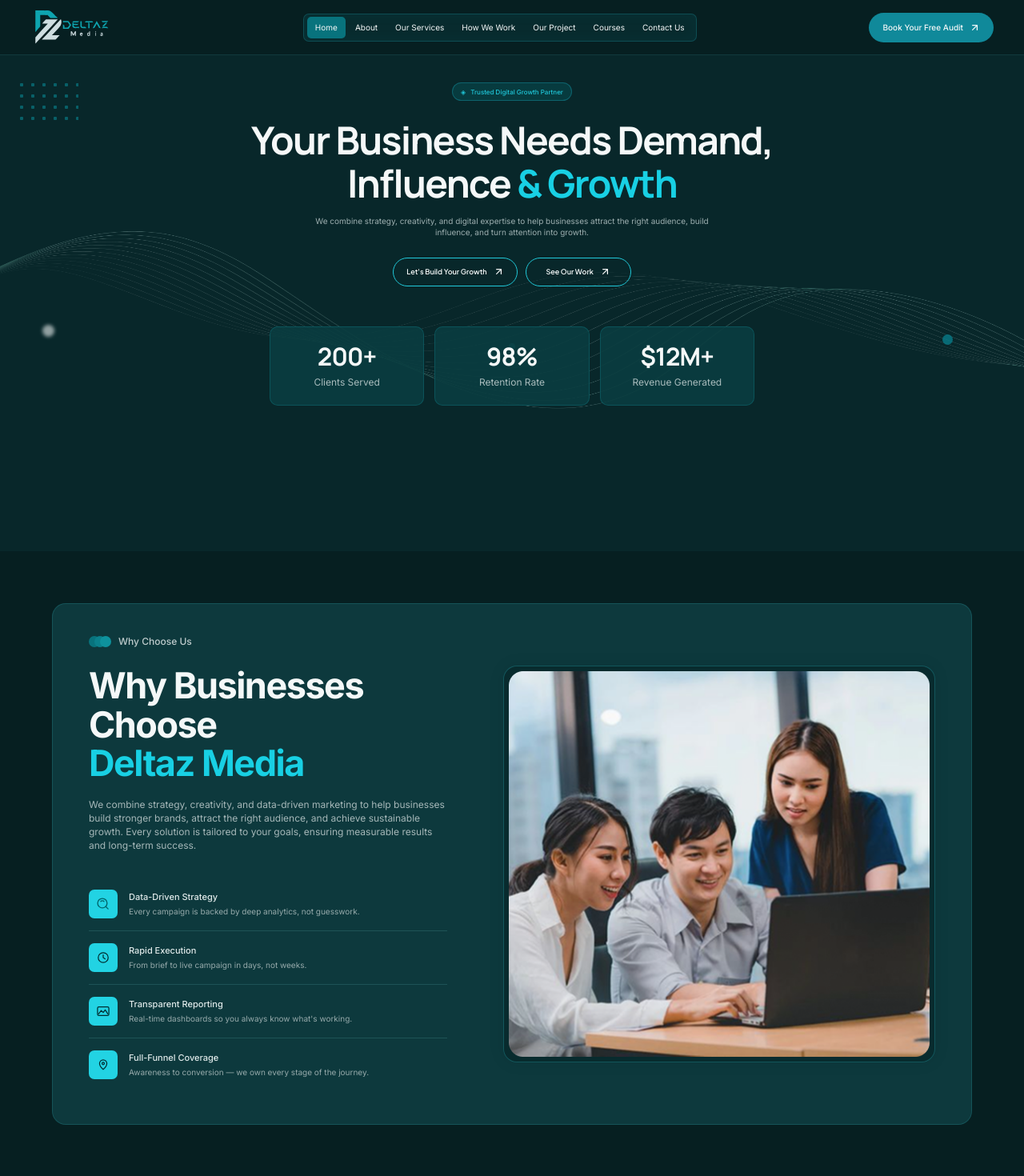
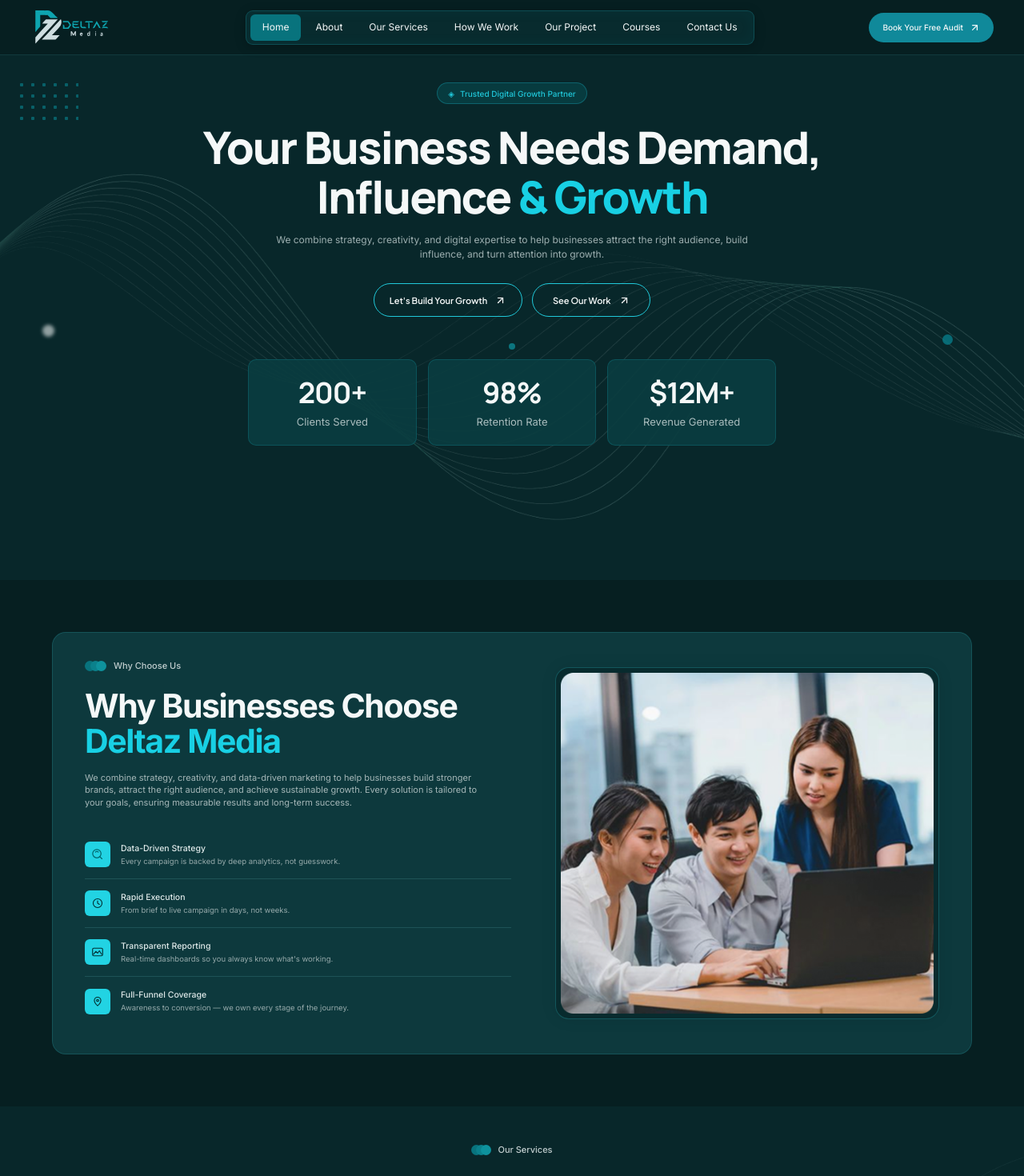
Before and after one commit to abdulbasit-10/Deltaz-Media-Website, a React (Vite) app: page / in a window 1280 px wide. Shown: the top 1470 px of the page at 80% size. Built offline with nearby package versions, Linux system fonts and the light colour scheme.

Commit message:
Update homepage design mistakes and sections

```diff
--- a/src/components/Header.jsx
+++ b/src/components/Header.jsx
@@ -37,15 +37,15 @@ function Header() {
           aria-label="Main navigation"
           className="
             hidden
-            h-[35px]
+            h-[43px]
             items-center
-            gap-[2px]
-            rounded-[7px]
+            gap-[3px]
+            rounded-[9px]
             border
             border-[#147681]/45
             bg-[#082B2E]
-            p-[4px]
-            shadow-[inset_0_0_18px_rgba(21,174,187,0.05)]
+            p-[5px]
+            shadow-[0_3px_14px_rgba(0,0,0,0.22),inset_0_0_18px_rgba(21,174,187,0.05)]
             lg:flex
           "
         >
@@ -55,14 +55,14 @@ function Header() {
               href={item.href}
               className={`
                 flex
-                h-[27px]
+                h-[33px]
                 items-center
                 justify-center
                 whitespace-nowrap
-                rounded-[5px]
-                px-[10px]
+                rounded-[6px]
+                px-[15px]
                 font-['Inter']
-                text-[10px]
+                text-[12px]
                 font-normal
                 leading-none
                 transition-colors
--- a/src/components/Hero.jsx
+++ b/src/components/Hero.jsx
@@ -6,7 +6,7 @@ function Hero() {
     <section
       className="
         relative
-        h-[620px]
+        h-[656px]
         w-full
         overflow-hidden
         bg-[#08272A]
@@ -19,11 +19,12 @@ function Hero() {
   className="
     pointer-events-none
     absolute
-          inset-x-0
-          top-[126px]
+    left-1/2
+    top-[-35px]
     z-0
-          h-[330px]
-          overflow-hidden
+    w-full
+    -translate-x-1/2
+    opacity-65
   "
 >
   <img
@@ -34,11 +35,11 @@ function Hero() {
       absolute
       left-1/2
       top-0
-            h-full
-            w-full
-            min-w-[1000px]
+      h-auto
+      w-[100vw]
+      max-w-none
       -translate-x-1/2
-            object-fill
+      object-contain
     "
   />
 </div>
@@ -143,23 +144,23 @@ function Hero() {
         <div
           className="
             inline-flex
-            h-[23px]
+            h-[27px]
             items-center
             justify-center
-            gap-[6px]
+            gap-[7px]
             rounded-full
             border
             border-[#1596A4]/45
             bg-[#073B3F]
-            px-[10px]
+            px-[13px]
             font-['Inter']
-            text-[8px]
+            text-[10px]
             font-medium
             leading-none
             text-[#20C7D9]
           "
         >
-          <span className="text-[8px]">◈</span>
+          <span className="text-[10px]">◈</span>
 
           <span>
             Trusted Digital Growth Partner
@@ -172,16 +173,16 @@ function Hero() {
             ======================================================= */}
         <h1
   className="
-            mt-[22px]
-            max-w-[850px]
+    mt-[23px]
+    max-w-[950px]
     font-['Manrope']
-            text-[43px]
-            font-bold
-            leading-[1.12]
-            tracking-[-1.7px]
+    text-[48px]
+    font-extrabold
+    leading-[1.1]
+    tracking-[-2px]
     text-[#F5F8F8]
-            sm:text-[47px]
-            lg:text-[48px]
+    sm:text-[53px]
+    lg:text-[56px]
   "
 >
           Your Business Needs Demand,
@@ -198,14 +199,14 @@ function Hero() {
             ======================================================= */}
         <p
           className="
-            mt-[13px]
-            max-w-[500px]
+            mt-[15px]
+            max-w-[600px]
             font-['Inter']
-            text-[9px]
+            text-[11px]
             font-normal
-            leading-[1.45]
+            leading-[1.5]
             text-[#9DAFB0]
-            sm:text-[10px]
+            sm:text-[12px]
           "
         >
           We combine strategy, creativity, and digital expertise to help
@@ -219,38 +220,32 @@ function Hero() {
             ======================================================= */}
         <div
           className="
-            mt-[24px]
+            mt-[27px]
             flex
             items-center
             justify-center
-            gap-[10px]
+            gap-[12px]
           "
         >
           {/* =====================================================
               BUILD YOUR GROWTH
-
-              DEFAULT:
-              Transparent
-
-              HOVER:
-              Green
               ===================================================== */}
           <a
             href="#contact"
             className="
               group
               inline-flex
-              h-[36px]
+              h-[42px]
               items-center
               justify-center
-              gap-[8px]
+              gap-[9px]
               rounded-full
               border
               border-[#20C9D9]
               bg-transparent
-              px-[16px]
+              px-[19px]
               font-['Plus_Jakarta_Sans']
-              text-[9px]
+              text-[11px]
               font-semibold
               leading-none
               text-white
@@ -271,8 +266,8 @@ function Hero() {
               alt=""
               aria-hidden="true"
               className="
-                h-[13px]
-                w-[13px]
+                h-[15px]
+                w-[15px]
                 object-contain
                 transition-transform
                 duration-200
@@ -284,30 +279,24 @@ function Hero() {
 
           {/* =====================================================
               SEE OUR WORK
-
-              DEFAULT:
-              Transparent
-
-              HOVER:
-              Green
               ===================================================== */}
           <a
             href="#project"
             className="
               group
               inline-flex
-              h-[36px]
-              min-w-[132px]
+              h-[42px]
+              min-w-[148px]
               items-center
               justify-center
-              gap-[8px]
+              gap-[9px]
               rounded-full
               border
               border-[#20C9D9]
               bg-transparent
-              px-[16px]
+              px-[19px]
               font-['Plus_Jakarta_Sans']
-              text-[9px]
+              text-[11px]
               font-semibold
               leading-none
               text-white
@@ -328,8 +317,8 @@ function Hero() {
               alt=""
               aria-hidden="true"
               className="
-                h-[13px]
-                w-[13px]
+                h-[15px]
+                w-[15px]
                 object-contain
                 transition-transform
                 duration-200
@@ -345,12 +334,12 @@ function Hero() {
             ======================================================= */}
         <div
           className="
-            mt-[50px]
+            mt-[53px]
             grid
             w-full
-            max-w-[606px]
+            max-w-[660px]
             grid-cols-1
-            gap-[13px]
+            gap-[14px]
             sm:grid-cols-3
           "
         >
@@ -379,7 +368,7 @@ function StatCard({ number, label }) {
     <div
       className="
         flex
-        h-[99px]
+        h-[108px]
         flex-col
         items-center
         justify-center
@@ -392,10 +381,10 @@ function StatCard({ number, label }) {
       <strong
         className="
           font-['Manrope']
-          text-[31px]
+          text-[36px]
           font-bold
           leading-none
-          tracking-[-0.8px]
+          tracking-[-1px]
           text-[#F5F8F8]
         "
       >
@@ -404,9 +393,9 @@ function StatCard({ number, label }) {
 
       <span
         className="
-          mt-[11px]
+          mt-[12px]
           font-['Inter']
-          text-[12px]
+          text-[13px]
           font-normal
           leading-none
           text-[#A9BCBD]
--- a/src/components/SuccessStories.jsx
+++ b/src/components/SuccessStories.jsx
@@ -287,7 +287,7 @@ function SuccessStories() {
                 text-[8px]
                 font-semibold
                 leading-none
-                !text-black
+                !text-[#0B8995]
                 transition-all
                 duration-200
                 hover:bg-[#18D0E4]
@@ -400,7 +400,7 @@ function SuccessStories() {
               text-[9px]
               font-semibold
               leading-none
-              !text-black
+              !text-[#0B8995]
               transition-all
               duration-200
               hover:bg-[#18D0E4]
@@ -659,7 +659,7 @@ function SuccessStories() {
                 text-[8px]
                 font-semibold
                 leading-none
-                !text-black
+                !text-[#0B8995]
                 transition-all
                 duration-200
                 hover:bg-[#18D0E4]
--- a/src/components/WhyChooseUs.jsx
+++ b/src/components/WhyChooseUs.jsx
@@ -23,7 +23,8 @@ const reasons = [
   {
     icon: fullCoverageIcon,
     title: "Full-Funnel Coverage",
-    description: "Awareness to conversion — we own every stage of the journey.",
+    description:
+      "Awareness to conversion — we own every stage of the journey.",
   },
 ];
 
@@ -46,20 +47,20 @@ function WhyChooseUs() {
         className="
           mx-auto
           flex
-          min-h-[540px]
+          min-h-[500px]
           w-full
-          max-w-[1320px]
+          max-w-[1200px]
           overflow-hidden
           rounded-[17px]
           border
           border-[#1A6267]/65
           bg-[#0D393D]
-          px-[35px]
-          py-[35px]
-          sm:px-[40px]
-          sm:py-[40px]
-          lg:px-[45px]
-          lg:py-[40px]
+          px-[30px]
+          py-[30px]
+          sm:px-[35px]
+          sm:py-[35px]
+          lg:px-[40px]
+          lg:py-[35px]
         "
       >
         <div
@@ -67,11 +68,11 @@ function WhyChooseUs() {
             flex
             w-full
             flex-col
-            gap-[45px]
+            gap-[40px]
             lg:flex-row
             lg:items-center
             lg:justify-between
-            lg:gap-[70px]
+            lg:gap-[55px]
           "
         >
           {/* LEFT CONTENT */}
@@ -80,7 +81,7 @@ function WhyChooseUs() {
               flex
               w-full
               flex-col
-              lg:max-w-[590px]
+              lg:max-w-[535px]
               lg:flex-1
             "
           >
@@ -91,7 +92,7 @@ function WhyChooseUs() {
                 items-center
                 gap-[9px]
                 font-['Inter']
-                text-[12px]
+                text-[11px]
                 font-medium
                 leading-none
                 text-[#C0CDCE]
@@ -99,9 +100,9 @@ function WhyChooseUs() {
             >
               {/* Actual visual label */}
               <span className="flex items-center">
-                <span className="h-[14px] w-[14px] rounded-full bg-[#08737D]" />
-                <span className="-ml-[7px] h-[14px] w-[14px] rounded-full bg-[#0B818C]" />
-                <span className="-ml-[7px] h-[14px] w-[14px] rounded-full bg-[#0E929D]" />
+                <span className="h-[13px] w-[13px] rounded-full bg-[#08737D]" />
+                <span className="-ml-[6px] h-[13px] w-[13px] rounded-full bg-[#0B818C]" />
+                <span className="-ml-[6px] h-[13px] w-[13px] rounded-full bg-[#0E929D]" />
               </span>
 
               <span>Why Choose Us</span>
@@ -110,15 +111,15 @@ function WhyChooseUs() {
             {/* Heading */}
             <h2
               className="
-                mt-[24px]
+                mt-[21px]
                 font-['Plus Jakarta Sans']
-                text-[40px]
+                text-[36px]
                 font-bold
                 leading-[1.08]
-                tracking-[-1.5px]
+                tracking-[-1.4px]
                 text-[#F4F8F8]
-                sm:text-[43px]
-                lg:text-[45px]
+                sm:text-[39px]
+                lg:text-[41px]
               "
             >
               Why Businesses Choose
@@ -129,14 +130,13 @@ function WhyChooseUs() {
             {/* Description */}
             <p
               className="
-                mt-[18px]
-                max-w-[545px]
+                mt-[16px]
+                max-w-[500px]
                 font-['Inter']
-                text-[12px]
+                text-[11px]
                 font-normal
                 leading-[1.42]
                 text-[#A5B7B8]
-                sm:text-[12px]
               "
             >
               We combine strategy, creativity, and data-driven marketing to
@@ -147,16 +147,16 @@ function WhyChooseUs() {
             </p>
 
             {/* Reasons */}
-            <div className="mt-[32px] flex w-full flex-col">
+            <div className="mt-[27px] flex w-full flex-col">
               {reasons.map((reason, index) => (
                 <div
                   key={reason.title}
                   className={`
                     flex
-                    min-h-[67px]
+                    min-h-[61px]
                     w-full
                     items-center
-                    gap-[14px]
+                    gap-[13px]
                     ${
                       index !== reasons.length - 1
                         ? "border-b border-[#2A6468]/60"
@@ -170,8 +170,8 @@ function WhyChooseUs() {
                     alt=""
                     aria-hidden="true"
                     className="
-                      h-[36px]
-                      w-[36px]
+                      h-[32px]
+                      w-[32px]
                       shrink-0
                       object-contain
                     "
@@ -182,7 +182,7 @@ function WhyChooseUs() {
                     <span
                       className="
                         font-['Inter']
-                        text-[11px]
+                        text-[10.5px]
                         font-medium
                         leading-[1.25]
                         text-[#E0EAEA]
@@ -195,7 +195,7 @@ function WhyChooseUs() {
                       className="
                         mt-[4px]
                         font-['Inter']
-                        text-[10px]
+                        text-[9.5px]
                         font-normal
                         leading-[1.25]
                         text-[#96AAAB]
@@ -213,7 +213,7 @@ function WhyChooseUs() {
           <div
             className="
               w-full
-              lg:w-[540px]
+              lg:w-[480px]
               lg:shrink-0
             "
           >
@@ -234,7 +234,7 @@ function WhyChooseUs() {
                 className="
                   block
                   h-auto
-                  max-h-[490px]
+                  max-h-[445px]
                   w-full
                   rounded-[12px]
                   object-cover
--- a/src/index.css
+++ b/src/index.css
@@ -1,5 +1,6 @@
 @import url("https://fonts.googleapis.com/css2?family=Inter:wght@400;500;600;700&family=Manrope:wght@400;500;600;700;800&family=Plus+Jakarta+Sans:wght@400;500;600;700;800&display=swap");
 @import url("https://fonts.googleapis.com/css2?family=DM+Serif+Display:ital@0;1&family=Inter:wght@400;500;600;700&family=Manrope:wght@400;500;600;700;800&family=Plus+Jakarta+Sans:wght@400;500;600;700;800&display=swap");
+@import url('https://fonts.googleapis.com/css2?family=DM+Serif+Display&family=Inter:wght@400;500;600;700&family=Manrope:wght@400;500;600;700;800&family=Plus+Jakarta+Sans:wght@400;500;600;700&display=swap');
 @import "tailwindcss";
 
 :root {
```
Also changed, not shown: src/components/LastCard.jsx (+32 -17 lines), src/components/LatestInsights.jsx (+15 -13 lines), src/components/Services.jsx (+16 -45 lines), src/assets/Social Media.png, src/assets/Waves for Our services.png (added). Lines whose indentation alone changed are shown as unchanged.
